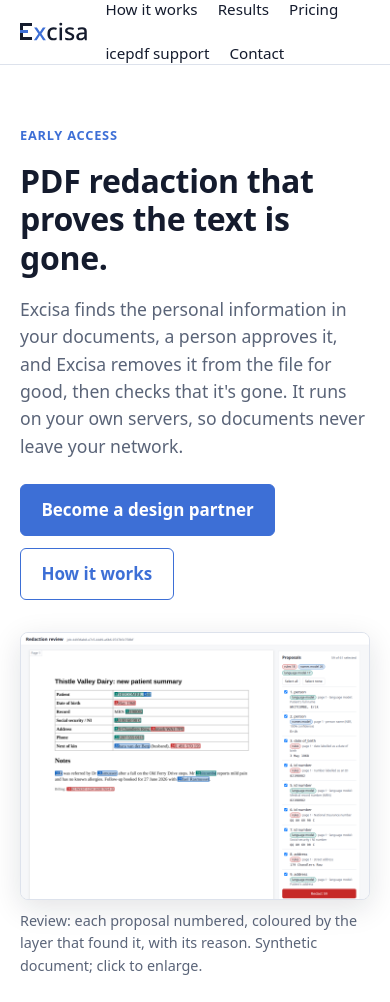
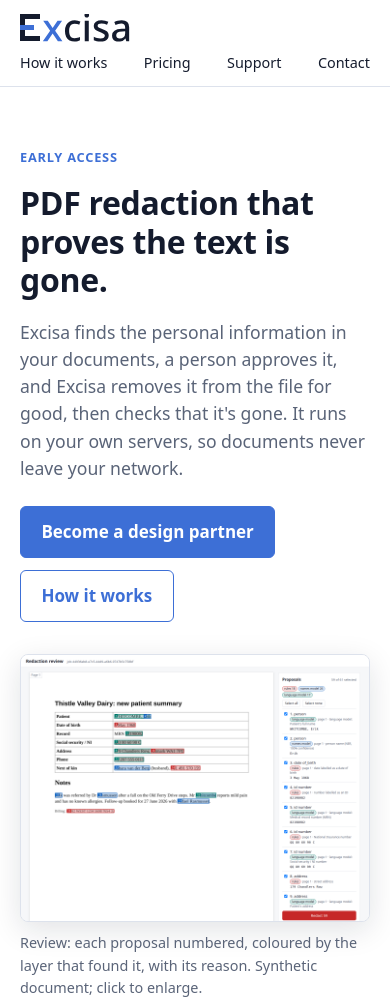
Before and after one commit to excisa/excisa.github.io, a plain HTML site: page index.html in a window 390 px wide. Shown: the top 1002 px of the page. Drawn offline with Linux system fonts and the light colour scheme.

Commit message:
Header on phones: menu on its own row, Results hidden, 'Support' short label
Co-Authored-By: Claude Opus 5.5 <noreply@anthropic.com>

```diff
--- a/index.html
+++ b/index.html
@@ -23,7 +23,7 @@
       <a href="#how">How it works</a>
       <a href="#results">Results</a>
       <a href="#pricing">Pricing</a>
-      <a href="/icepdf-support.html">icepdf support</a>
+      <a href="/icepdf-support.html"><span class="wide">icepdf </span>support</a>
       <a href="#contact">Contact</a>
     </nav>
   </div>
--- a/site.css
+++ b/site.css
@@ -151,3 +151,14 @@ ol.thumbs h3::before { content: counter(t) "  "; color: var(--accent); }
 ol.thumbs p { color: var(--muted); font-size: .95rem; margin: 0; }
 .lightbox-body video { display: block; width: 100%; height: auto; max-height: 94vh; }
 @media (max-width: 760px) { ol.thumbs { grid-template-columns: minmax(0, 1fr); } }
+
+/* phones: the menu gets its own row under the logo, one line, scrolling sideways if it must */
+@media (max-width: 640px) {
+  .top .wrap { height: auto; flex-wrap: wrap; padding-top: 14px; padding-bottom: 10px; gap: 10px; }
+  .top nav .wide { display: none; }
+  .top nav a[href="/icepdf-support.html"] { text-transform: capitalize; }
+  .top nav a[href$="#results"] { display: none; }
+  .top nav { width: 100%; flex-wrap: nowrap; overflow-x: auto; gap: 12px; justify-content: space-between; font-size: .9rem; white-space: nowrap;
+    scrollbar-width: none; padding-bottom: 2px; }
+  .top nav::-webkit-scrollbar { display: none; }
+}
```
Also changed, not shown: icepdf-support.html (+1 -1 lines).
